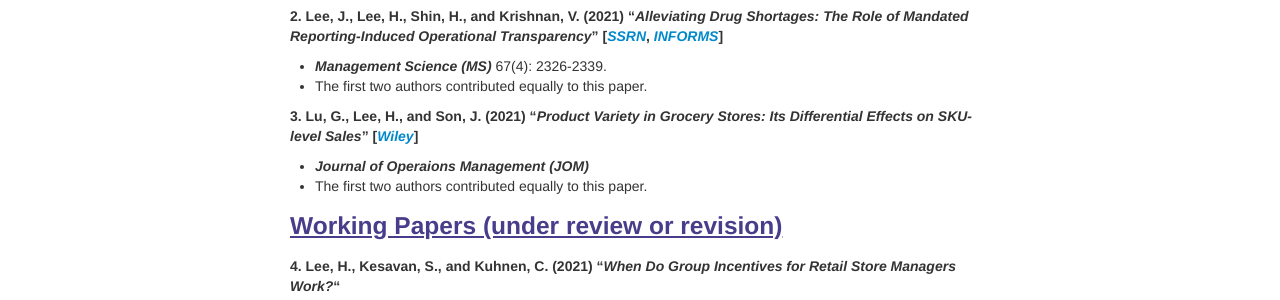
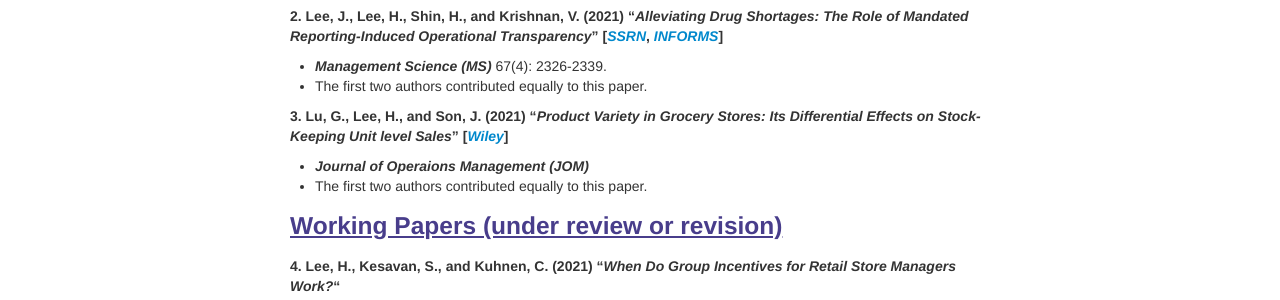
Before and after one commit to lordya2/lordya2.github.io, a Jekyll site: the page built from pages/research.md, in a window 1280 px wide. Shown: the part 566-866 px from the top of the page. Built offline with Jekyll 4.4.1, drawn with Linux system fonts in a browser that asks for light colours.

Commit message:
Update research.md

```diff
--- a/pages/research.md
+++ b/pages/research.md
@@ -23,7 +23,7 @@ description: Hyun Seok ("Huck") Lee's Research
    * ***Management Science (MS)*** 67(4): 2326-2339.
    * The first two authors contributed equally to this paper.
 
-**3. Lu, G., Lee, H., and Son, J. (2021) "*Product Variety in Grocery Stores: Its Differential Effects on SKU-level Sales*" [[*Wiley*](https://onlinelibrary.wiley.com/doi/epdf/10.1002/joom.1158)]**
+**3. Lu, G., Lee, H., and Son, J. (2021) "*Product Variety in Grocery Stores: Its Differential Effects on Stock-Keeping Unit level Sales*" [[*Wiley*](https://onlinelibrary.wiley.com/doi/epdf/10.1002/joom.1158)]**
    * ***Journal of Operaions Management (JOM)***
    * The first two authors contributed equally to this paper.
 
```
